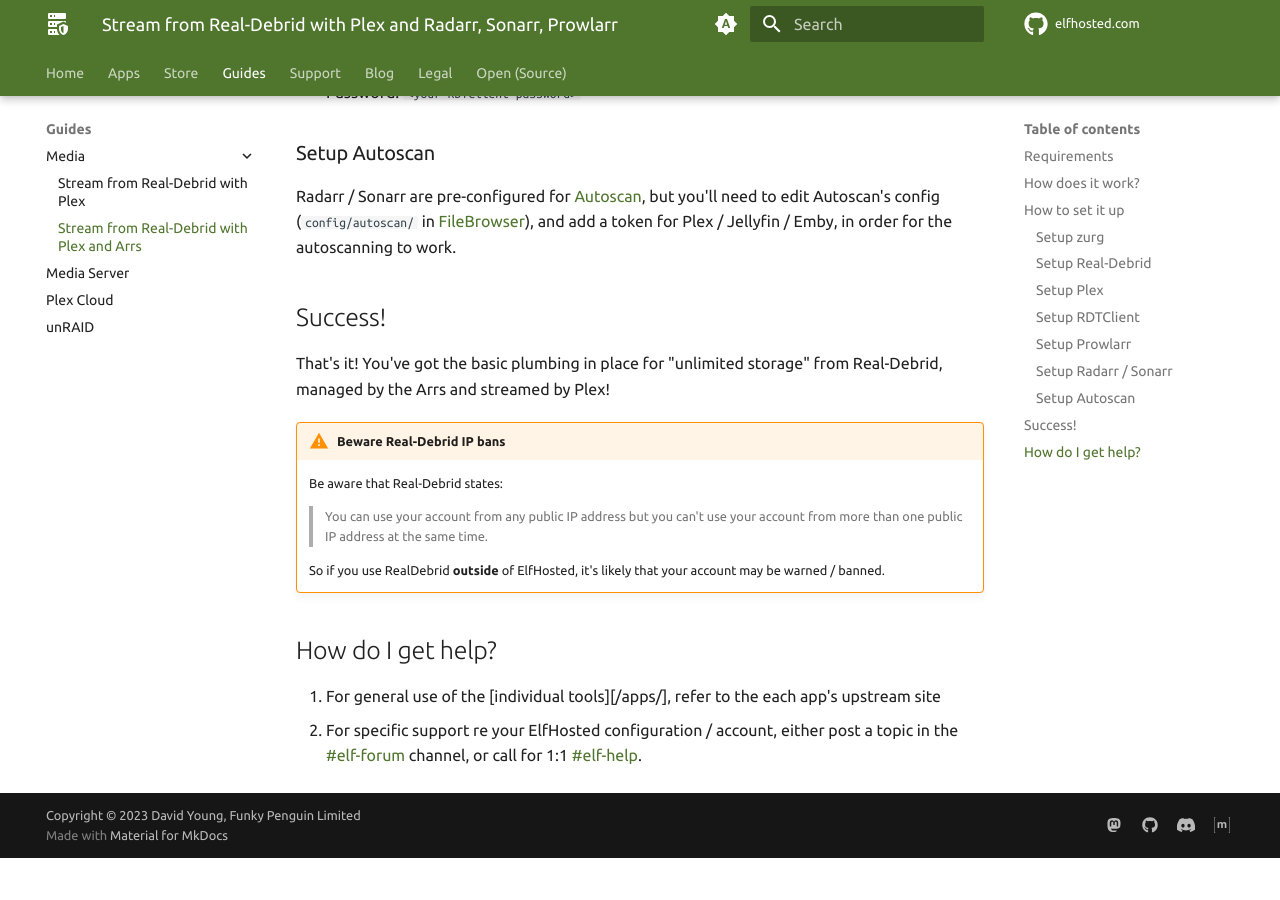
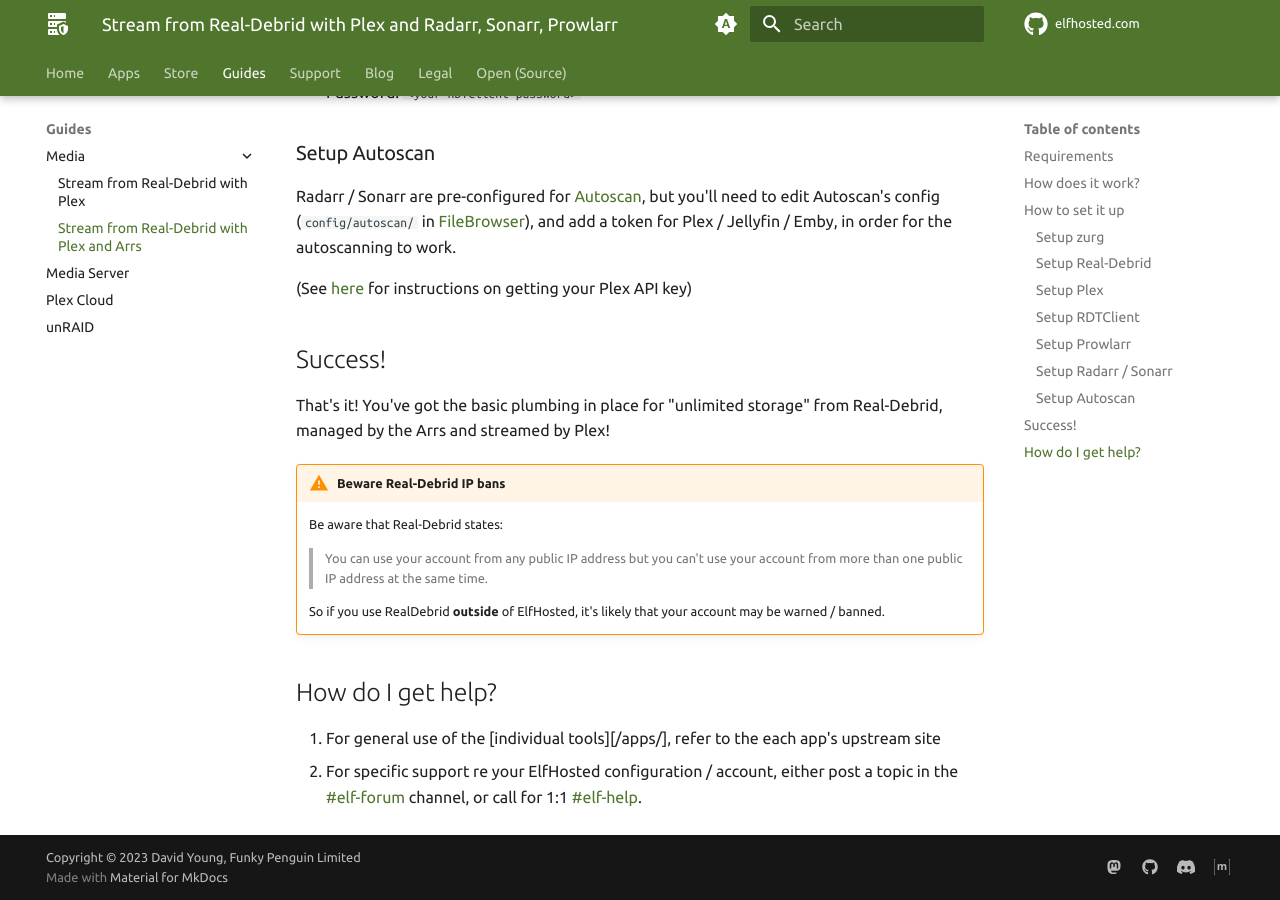
Before and after one commit to elfhosted/elfhosted.com, an MkDocs documentation site: the page built from docs/guides/media/stream-from-real-debrid-with-plex-radarr-sonarr-prowlarr.md, in a window 1280 px wide and 900 px high, scrolled down 3675 px. Built offline with MkDocs 1.6.1 and Material for MkDocs 9.7.7, drawn with Linux system fonts in a browser that asks for light colours; emoji names are drawn with the system emoji font; a script that is not in the unit is left out; plug-ins that fetch from the network failed and are left out; comment, search, counter and statistics services are not loaded; before the commit the page ends 4533 px from its top, so only the background shows below that.

Commit message:
Add instructions re Plex API key
Signed-off-by: David Young <davidy@funkypenguin.co.nz>

```diff
--- a/docs/guides/media/stream-from-real-debrid-with-plex-radarr-sonarr-prowlarr.md
+++ b/docs/guides/media/stream-from-real-debrid-with-plex-radarr-sonarr-prowlarr.md
@@ -127,6 +127,8 @@ Add RDTClient to Radarr / Sonarr as a qBittorrent download client, using the fol
 
 Radarr / Sonarr are pre-configured for [Autoscan][autoscan], but you'll need to edit Autoscan's config (`config/autoscan/` in [FileBrowser][filebrowser]), and add a token for Plex / Jellyfin / Emby, in order for the autoscanning to work.
 
+(See [here](https://www.plexopedia.com/plex-media-server/general/plex-token/) for instructions on getting your Plex API key)
+
 ## Success!
 
 That's it! You've got the basic plumbing in place for "unlimited storage" from Real-Debrid, managed by the Arrs and streamed by Plex!
```
